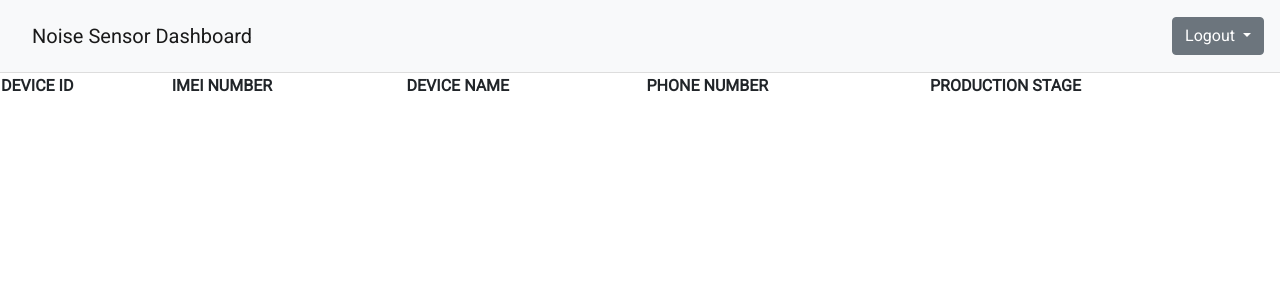
After one commit to SunbirdAI/noise-sensors-monitoring, a Django app: page /devices/ in a window 1280 px wide. The commit adds this page. Shown: the top 300 px of the page. Run offline with Django 3.2, Linux system fonts and the light colour scheme; data that the repository does not hold is empty; some libraries are stand-ins or nearby versions.

Commit message:
Add device list view

```diff
--- /dev/null
+++ b/devices/urls.py
@@ -0,0 +1,8 @@
+from django.urls import path
+
+from .views import DeviceListView
+
+
+urlpatterns = [
+    path('', DeviceListView.as_view(), name='device_list')
+]
--- a/devices/views.py
+++ b/devices/views.py
@@ -1,3 +1,8 @@
-from django.shortcuts import render
+from django.views.generic import ListView
+from .models import Device
 
-# Create your views here.
+
+class DeviceListView(ListView):
+    model = Device
+    context_object_name = 'device_list'
+    template_name = 'devices/device_list.html'
--- a/noise_dashboard/urls.py
+++ b/noise_dashboard/urls.py
@@ -17,6 +17,10 @@ from django.contrib import admin
 from django.urls import path, include
 
 urlpatterns = [
+    # Django admin
     path('admin/', admin.site.urls),
+
+    # Local apps
     path('', include('pages.urls')),
+    path('devices/', include('devices.urls')),
 ]
--- a/templates/_base.html
+++ b/templates/_base.html
@@ -1,7 +1,7 @@
 <!-- templates/_base.html -->
 {% load static %}
 <!DOCTYPE html>
-<html>
+<html lang="en">
   <head>
     <meta charset="utf-8" />
     <meta charset="UTF-8" />
--- /dev/null
+++ b/templates/devices/device_list.html
@@ -0,0 +1,24 @@
+{% extends '_base.html' %}
+
+{% block title %}Devices{% endblock title %}
+
+{% block content %}
+    <table style="width: 100%">
+        <tr>
+            <th>DEVICE ID</th>
+            <th>IMEI NUMBER</th>
+            <th>DEVICE NAME</th>
+            <th>PHONE NUMBER</th>
+            <th>PRODUCTION STAGE</th>
+        </tr>
+        {% for device in device_list %}
+            <tr>
+                <td>{{ device.device_id }}</td>
+                <td>{{ device.imei }}</td>
+                <td>{{ device.device_name }}</td>
+                <td>{{ device.phone_number }}</td>
+                <td>{{ device.production_stage }}</td>
+            </tr>
+        {% endfor %}
+    </table>
+{% endblock content %}
```
